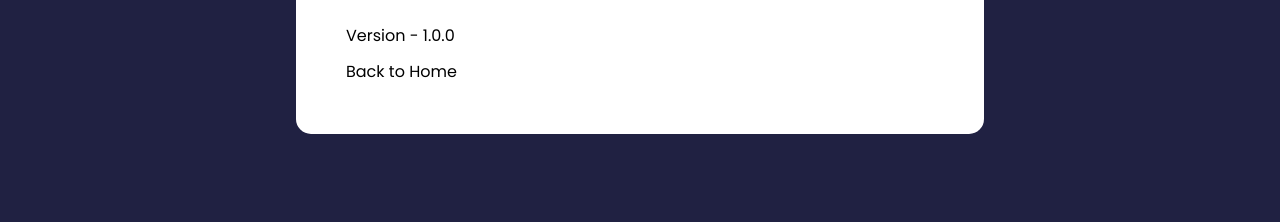
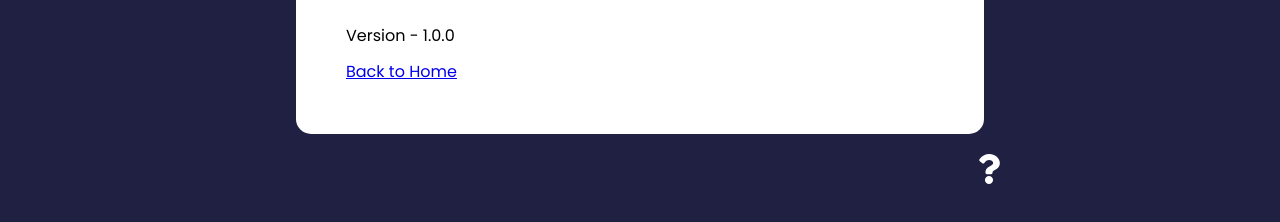
Before and after one commit to geekHead-DD/FeebackApp, a React (Create React App) app: page /about in a window 1280 px wide. Shown: the part 188-410 px from the top of the page. Built offline with nearby package versions, Linux system fonts and the light colour scheme.

Commit message:
routes final commit

```diff
--- a/src/App.js
+++ b/src/App.js
@@ -7,6 +7,7 @@
 import FeedbackForm from './components/FeedbackForm'
 import AboutPage from './pages/AboutPage';
 import {BrowserRouter as Router, Route, Routes} from 'react-router-dom'
+import AboutIconLink from './components/AboutIconLink';
 
 function App() {
   const [feedback, setFeedback] = useState(FeedbackData)
@@ -38,6 +39,7 @@
           </Route>
           <Route path='/about' element={<AboutPage/>}>This is the about router</Route>
         </Routes>
+        <AboutIconLink/>
       </div>
     </Router>
   );
--- /dev/null
+++ b/src/components/AboutIconLink.jsx
@@ -0,0 +1,19 @@
+import {FaQuestion} from 'react-icons/fa'
+import {Link} from 'react-router-dom'
+
+function AboutIconLink() {
+  return (
+    <div className='about-link'>
+        <Link
+            to= {{
+            pathname: '/about',
+            // search: '?about=search',
+            // hash: '#about'
+            }}>
+            <FaQuestion size={30}/>
+        </Link>
+    </div>
+  )
+}
+
+export default AboutIconLink
--- a/src/index.css
+++ b/src/index.css
@@ -189,6 +189,7 @@
 /* FIX: Remove position: absolute to keep about icon at the bottom of the
  * document */
 .about-link {
+  margin-bottom: 20px;
   display: flex;
   justify-content: flex-end;
 }
--- a/src/pages/AboutPage.jsx
+++ b/src/pages/AboutPage.jsx
@@ -1,4 +1,5 @@
 import Card from "../components/shared/Card"
+import { Link } from "react-router-dom"
 
 function AboutPage() {
   return (
@@ -7,7 +8,11 @@
             <h1>About this project</h1>
             <p>Version - 1.0.0</p>
 
-            <p href='/'>Back to Home</p>
+            <p>
+              <Link to='/'> {/* we use link instead of href to prevent automatic refresh */}
+                Back to Home
+              </Link>
+            </p>
         </div>
     </Card>
   )
```
